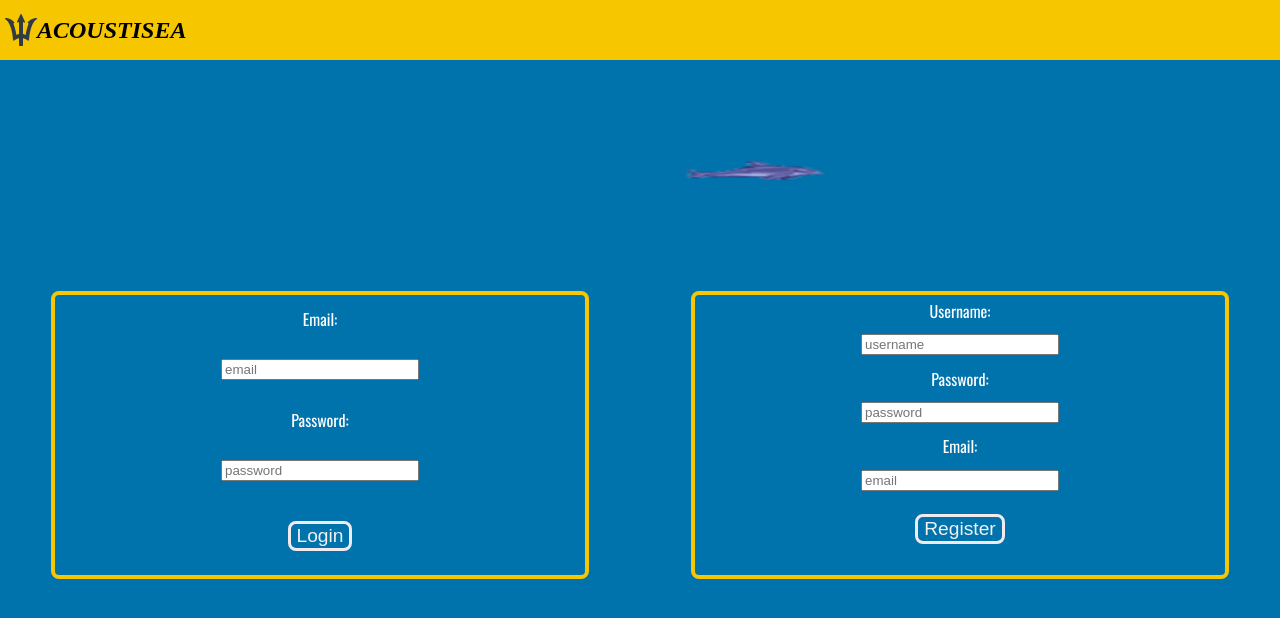
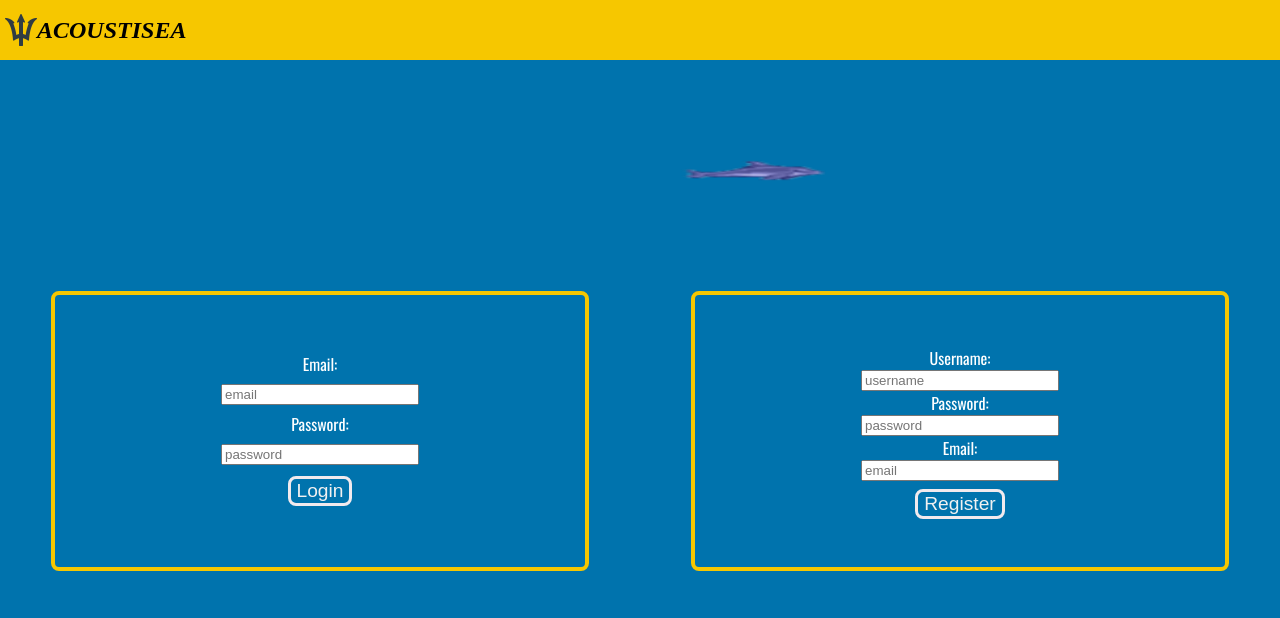
Before and after one commit to maxFullmer/acoustisea, a React (Create React App) app: page / in a window 1280 px wide. Shown: the top 618 px of the page. Built offline with nearby package versions, Linux system fonts and the light colour scheme; no server answers; what redux-promise-middleware would draw is missing.

Commit message:
form works on enter/return press

```diff
--- a/src/Components/Authentication/Authentication.js
+++ b/src/Components/Authentication/Authentication.js
@@ -105,7 +105,7 @@ class Authentication extends Component {
             </canvas>
 
             <div className="auth-wrapper">
-                <div id="login-container">
+                <form id="login-container" onSubmit={this.login}>
                     <label htmlFor="emailLogin">Email: </label>
                     <input type="text" placeholder="email" name="emailLogin" value={emailLogin}
                         onChange={event => this.textInputHandler(event.target.name, event.target.value)}/>
@@ -114,11 +114,10 @@ class Authentication extends Component {
                     <input type="password" placeholder="password" name="passLogin" value={passLogin}
                         onChange={event => this.textInputHandler(event.target.name, event.target.value)}/>
 
-                    <button type="submit" onClick={this.login}>Login</button>
+                    <button type="submit">Login</button>
+                </form>
 
-                </div>
-
-                <div id="register-container">
+                <form id="register-container">
                     <label htmlFor="userRegister">Username: </label>
                     <input type="text" placeholder="username" name="userRegister" value={userRegister}
                         onChange={event => this.textInputHandler(event.target.name, event.target.value)}/>
@@ -134,7 +133,7 @@ class Authentication extends Component {
                     <button type="submit" onClick={this.register}>Register</button>
 
                     <ToastContainer autoClose={2750}/>
-                </div>
+                </form>
             </div>
         </div>
 
--- a/src/Components/Authentication/_Authentication.scss
+++ b/src/Components/Authentication/_Authentication.scss
@@ -38,11 +38,12 @@
     }
 
     #login-container {
+        box-sizing: border-box;
         display: flex;
         flex-direction: column;
         justify-content: space-around;
         align-items: center;
-        height: 25vh;
+        height: 30vh;
         width: 90%;
         @include databorder;
         margin: 4%;
@@ -53,6 +54,7 @@
 
         label {
             color: white;
+            margin: 8px;
         }
 
         input {
@@ -61,6 +63,7 @@
     }
 
     #register-container {
+        box-sizing: border-box;
         display: flex;
         flex-direction: column;
         justify-content: space-around;
@@ -72,6 +75,7 @@
 
         label {
             color: white;
+            margin: 4px;
         }
 
         input {
```
